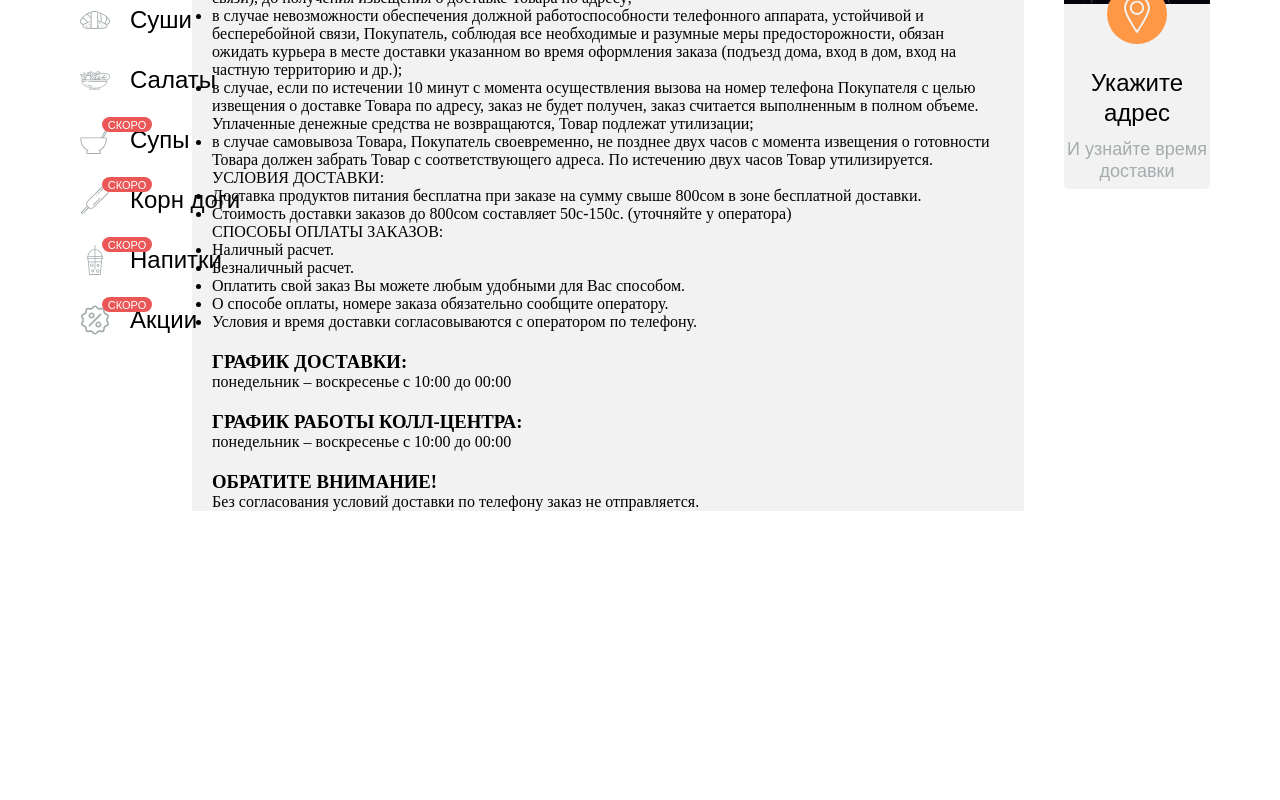
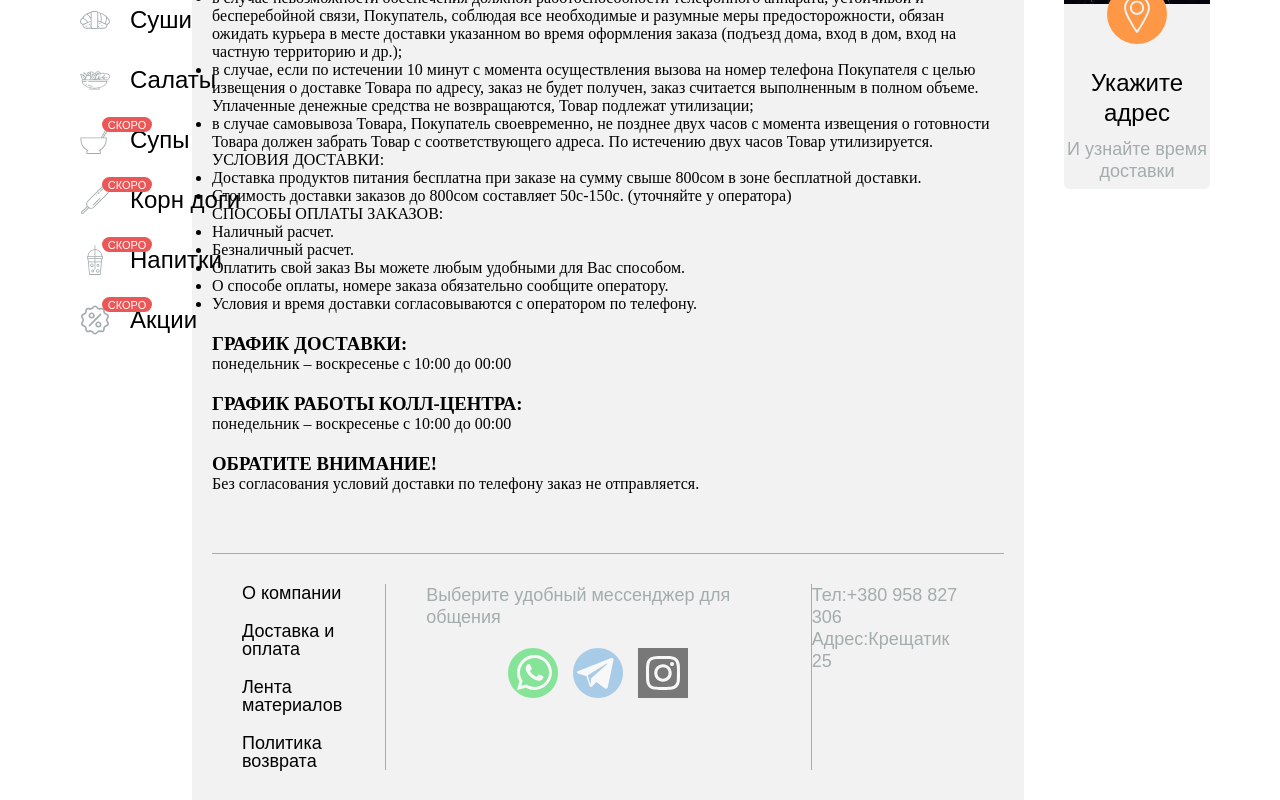
Before and after one commit to merkushynArt/romsem, a React (Create React App) app: page /express in a window 1280 px wide. Shown: the part 432-1232 px from the top of the page. Before the commit the page ends 943 px from the top, so only its background shows below. Built offline with nearby package versions, Linux system fonts and the light colour scheme.

Commit message:
created a footer

```diff
--- a/src/components/Home/Content/Content.js
+++ b/src/components/Home/Content/Content.js
@@ -15,11 +15,13 @@ import Main from './Routes/Main/Main';
 import Product from './Product/Product';
 import Reviews from './Routes/Reviews/Reviews';
 import Express from './Routes/Express/Express';
+import Footer from './Footer/Footer';
 
 
 function Content() {
    return (
       <section className='home__content'>
+         <div className="div">
             <Header/>
             <div className="container">
                <Routes>
@@ -39,6 +41,8 @@ function Content() {
                   <Route path='/express' element={<Express/>}/>
                </Routes>
             </div>
+         </div>
+         <Footer/>
       </section>
    )
 }
--- /dev/null
+++ b/src/components/Home/Content/Footer/Footer.js
@@ -0,0 +1,69 @@
+import React from 'react';
+import './footer.css';
+
+const Footer = () => {
+   return (
+      <footer className="footer">
+         <div className="container">
+            <div className="footer__section">
+               <div className="footer__left">
+                     <span className="footer__left-title">О компании</span>
+                     <span className="footer__left-title">Доставка и оплата</span>
+                     <span className="footer__left-title">Лента материалов</span>
+                     <span className="footer__left-title">Политика возврата</span>
+               </div>
+               <div className="footer__mid">
+                  <span className="footer__mid-number">Выберите удобный
+                     мессенджер для общения</span>
+                  <div className="footer__mid-svg">
+                     <a target="_blank" href="https://web.whatsapp.com/">
+                        <svg width="50" height="50" viewBox="0 0 50 50" fill="none" xmlns="http://www.w3.org/2000/svg">
+                           <g >
+                              <path d="M0 25C0 38.8071 11.1929 50 25 50C38.8071 50 50 38.8071 50 25C50 11.1929 38.8071 0 25 0C11.1929 0 0 11.1929 0 25Z" fill="#1BD741"/>
+                              <path d="M9 42.0085L11.4491 33.3099C9.8742 30.6343 9.04498 27.5901 9.04498 24.4628C9.04498 14.8338 16.8788 7 26.5078 7C36.1368 7 43.9705 14.8338 43.9705 24.4628C43.9705 34.0919 36.1368 41.9256 26.5078 41.9256C23.5075 41.9256 20.5695 41.1576 17.9705 39.6993L9 42.0085ZM18.4291 36.5224L18.9637 36.8487C21.2297 38.2321 23.8385 38.9634 26.5078 38.9634C34.5034 38.9634 41.0082 32.4584 41.0082 24.4628C41.0082 16.4672 34.5034 9.96227 26.5078 9.96227C18.5122 9.96227 12.0073 16.4672 12.0073 24.4628C12.0073 27.2488 12.7991 29.9542 14.2969 32.2866L14.6568 32.8472L13.2465 37.8565L18.4291 36.5224Z" fill="white"/>
+                              <path d="M21.6023 16.3348L20.4691 16.273C20.1132 16.2536 19.7641 16.3726 19.4951 16.6062C18.9457 17.0833 18.0674 18.0055 17.7976 19.2073C17.3953 20.9993 18.017 23.1936 19.6262 25.3879C21.2354 27.5821 24.2342 31.093 29.537 32.5924C31.2458 33.0756 32.59 32.7499 33.6271 32.0864C34.4485 31.561 35.0148 30.7176 35.2188 29.7642L35.3998 28.9192C35.4572 28.6506 35.3209 28.3781 35.0714 28.2631L31.2418 26.4979C30.9932 26.3834 30.6984 26.4558 30.5312 26.6725L29.0278 28.6215C28.9142 28.7687 28.7198 28.8271 28.5443 28.7654C27.5147 28.4036 24.066 26.9592 22.1736 23.314C22.0916 23.1559 22.112 22.9641 22.2284 22.8292L23.6652 21.1671C23.812 20.9973 23.8491 20.7587 23.7609 20.5524L22.1101 16.6904C22.0222 16.4848 21.8253 16.347 21.6023 16.3348Z" fill="white"/>
+                           </g>
+                           <defs>
+                           <clipPath id="clip0_684_469">
+                              <rect width="50" height="50" fill="white"/>
+                           </clipPath>
+                           </defs>
+                        </svg>
+                     </a>
+                     <a target="_blank" href="https://web.telegram.org/k/">
+                     <svg width="50" height="50" viewBox="0 0 50 50" fill="none" xmlns="http://www.w3.org/2000/svg">
+                        <path d="M0 25C0 38.8071 11.1929 50 25 50C38.8071 50 50 38.8071 50 25C50 11.1929 38.8071 0 25 0C11.1929 0 0 11.1929 0 25Z" fill="#61A8DE"/>
+                        <path d="M38.2122 10.1202L4.77659 23.1497C3.69361 23.5718 3.75921 25.1259 4.87402 25.455L13.3704 27.964L16.5412 38.0254C16.8724 39.0764 18.2042 39.395 18.9752 38.6078L23.368 34.1224L31.9872 40.4491C33.042 41.2233 34.5442 40.6481 34.812 39.3674L40.5205 12.075C40.8 10.7381 39.4848 9.62433 38.2122 10.1202ZM34.0203 16.1771L18.4896 29.9109C18.3348 30.0478 18.2363 30.2373 18.2132 30.4426L17.6153 35.7581C17.5958 35.9314 17.3532 35.9543 17.3014 35.7878L14.8413 27.8606C14.7286 27.4977 14.8755 27.1045 15.1984 26.9043L33.5385 15.5296C33.9603 15.2678 34.3921 15.8484 34.0203 16.1771Z" fill="white"/>
+                     </svg>
+                     </a>
+                     <a target="_blank" href="https://instagram.com">
+                     <svg width="50" height="50" viewBox="0 0 50 50" fill="none" xmlns="http://www.w3.org/2000/svg">
+                        <g >
+                           <path d="M-0.216677 0.0267644C-4.76142 4.74649 -3.83126 9.76014 -3.83126 24.9914C-3.83126 37.64 -6.03857 50.3199 5.51365 53.3049C9.121 54.2325 41.0836 54.2325 44.6861 53.3001C49.4959 52.0593 53.4093 48.1588 53.9443 41.3575C54.019 40.4082 54.019 9.59149 53.9419 8.62297C53.3732 1.37835 48.9128 -2.79688 43.0354 -3.64252C41.6884 -3.83767 41.4185 -3.8955 34.5074 -3.90754C9.99332 -3.8955 4.61964 -4.98689 -0.216677 0.0267644Z" fill="url(#paint0_linear_684_482)"/>
+                           <path d="M25.0004 8.01639C18.0372 8.01639 11.425 7.39746 8.89941 13.8742C7.85618 16.5492 8.00767 20.0232 8.00767 24.9976C8.00767 29.3627 7.86768 33.4652 8.89941 36.1191C11.4193 42.5997 18.0852 41.9788 24.9966 41.9788C31.6644 41.9788 38.5394 42.6725 41.0957 36.1191C42.1408 33.4173 41.9874 29.995 41.9874 24.9976C41.9874 18.3638 42.3537 14.0811 39.1339 10.8658C35.8738 7.60824 31.465 8.01639 24.9928 8.01639H25.0004ZM23.4778 11.0765C38.0024 11.0535 39.8511 9.44011 38.8309 31.8537C38.4684 39.781 32.4277 38.911 25.0023 38.911C11.4634 38.911 11.0741 38.5239 11.0741 24.9899C11.0741 11.2988 12.148 11.0842 23.4778 11.0727V11.0765ZM34.0711 13.8952C32.9455 13.8952 32.0326 14.8073 32.0326 15.9321C32.0326 17.0569 32.9455 17.969 34.0711 17.969C35.1968 17.969 36.1097 17.0569 36.1097 15.9321C36.1097 14.8073 35.1968 13.8952 34.0711 13.8952ZM25.0004 16.2771C20.1812 16.2771 16.2749 20.1822 16.2749 24.9976C16.2749 29.813 20.1812 33.7162 25.0004 33.7162C29.8196 33.7162 33.724 29.813 33.724 24.9976C33.724 20.1822 29.8196 16.2771 25.0004 16.2771ZM25.0004 19.3372C32.489 19.3372 32.4986 30.658 25.0004 30.658C17.5137 30.658 17.5022 19.3372 25.0004 19.3372Z" fill="white"/>
+                        </g>
+                        <defs>
+                           <linearGradient id="paint0_linear_684_482" x1="-0.105782" y1="50.2213" x2="53.6352" y2="3.70001" gradientUnits="userSpaceOnUse">
+                              <stop />
+                              <stop offset="0.5"/>
+                              <stop offset="1"/>
+                           </linearGradient>
+                           <clipPath id="clip0_684_482">
+                              <rect width="50" height="50" rx="25" fill="white"/>
+                           </clipPath>
+                        </defs>
+                     </svg>
+                     </a>
+                  </div>
+               </div>
+               <div className="footer__right">
+                  <span className="footer__right-title">Тел:+380 958 827 306</span>
+                  <span className="footer__right-title">Адрес:Крещатик 25</span>
+               </div>
+            </div>
+         </div>
+      </footer>
+   )
+}
+
+export default Footer
--- /dev/null
+++ b/src/components/Home/Content/Footer/footer.css
@@ -0,0 +1,80 @@
+.footer{
+   margin-top: 60px;
+}
+
+.footer__section{
+   display: flex;
+   justify-content: space-between;
+   border-top: 0.5px solid #A4ACAD;
+   width: 100%;
+   padding: 30px;
+}
+.footer__left{
+   display: flex;
+   flex-direction: column;
+   row-gap: 20px;
+}
+.footer__mid-svg{
+   display: flex;
+   justify-content: center;
+   column-gap: 15px;
+}
+.footer__mid-svg svg{
+   opacity: 50%;
+   transition: 0.3s;
+   cursor: pointer;
+}
+.footer__mid-svg svg:hover{
+   opacity: 100%;
+   transition: 0.3s;
+}
+
+.footer__left-title{
+   font-family: DIN Pro, sans-serif;
+   font-style: normal;
+   font-weight: normal;
+   font-size: 18px;
+   line-height: 100%;
+   color: #000000;
+}
+
+.footer__mid{
+   display: flex;
+   flex-direction: column;
+   row-gap: 20px;
+   border-right: 0.5px solid #A4ACAD;
+   border-left:  0.5px solid #A4ACAD;
+   padding: 0 40px;
+}
+
+.footer__mid-numberTitle{
+   font-family: DIN Pro, sans-serif;
+   font-style: normal;
+   font-weight: 500;
+   font-size: 18px;
+   line-height: 22px;
+   color: #000000;
+}
+.footer__mid-number{
+   font-family: DIN Pro, sans-serif;
+   font-style: normal;
+   font-weight: 500;
+   font-size: 18px;
+   line-height: 22px;
+   display: flex;
+   align-items: center;
+   color: #A4ACAD;
+}
+
+.footer__right{
+   display: flex;
+   flex-direction: column;
+}
+.footer__right-title{
+   font-family: DIN Pro, sans-serif;
+   font-style: normal;
+   font-weight: normal;
+   font-size: 18px;
+   line-height: 22px;
+   color: #A4ACAD;
+}
--- a/src/components/Home/Content/Header.js
+++ b/src/components/Home/Content/Header.js
@@ -24,8 +24,7 @@ const Header = () => {
          <div className='header__left'>
             <div className='header__phone'>
                <p className='header__phone-title'>Наш телефон</p>
-               <a className='header__phone-tel' href="tel:+996 705 188 955">+996 705 188 955</a>
-               <a className='header__phone-tel' href="tel:+996 555 188 955">+996 555 188 955</a>
+               <a className='header__phone-tel' href="tel:+996 705 188 955">+380 958 827 306</a>
                <p className='header__phone-time'>
                   <svg width="15" height="15" viewBox="0 0 15 15" fill="none" xmlns="http://www.w3.org/2000/svg">
                      <path d="M7.49999 2.44565C7.67934 2.44565 7.82608 2.29891 7.82608 2.11956V1.95652C7.82608 1.77717 7.67934 1.63043 7.49999 1.63043C7.32064 1.63043 7.1739 1.77717 7.1739 1.95652V2.11956C7.1739 2.29891 7.32064 2.44565 7.49999 2.44565Z" fill="#FF9846"/>
--- a/src/components/Home/Content/Product/Product.js
+++ b/src/components/Home/Content/Product/Product.js
@@ -1,7 +1,7 @@
 import axios from 'axios';
 import React, {useContext, useEffect, useState} from 'react';
 import './product.css';
-import {useParams} from 'react-router-dom';
+import {useNavigate, useParams} from 'react-router-dom';
 import PizzaSize from '../Routes/RouteContent/PizzaSize';
 import Price from '../Routes/RouteContent/Price';
 import WantBuy from '../Routes/RouteContent/WantBuy';
@@ -17,6 +17,7 @@ function Product() {
    const [rec, setRec] = useState([]);
    const {path, id} = useParams();
    const {minusOne, plusOne} = useContext(CustomContext);
+   const navigate = useNavigate();
 
    useEffect(() => {
       axios(`http://localhost:8080/${path}/${id}`)
@@ -24,7 +25,7 @@ function Product() {
 
       axios(`http://localhost:8080/${path}`)
          .then(({data}) => setRec(data.slice(0, 6)))
-   }, []);
+   }, [path, id]);
 
    return (
       <div className='product'>
@@ -33,7 +34,7 @@ function Product() {
                <circle cx="10" cy="10" r="10" fill="#FF9846"/>
                <path d="M11.75 5.75L7.25 10.25L11.75 14.75" stroke="#F2F2F2" />
             </svg>
-            <span className="product__link-text">Назад</span>
+            <span className="product__link-text" onClick={() => navigate(-1)}>Назад</span>
          </div>
          <div className="product__content">
             <img className='product__content-img' src={product.imageUrl} alt={product.title} />
--- a/src/components/Home/Content/header.css
+++ b/src/components/Home/Content/header.css
@@ -24,7 +24,7 @@
 .header__phone::before{
    position: absolute;
    content: '';
-   height: 94.5px;
+   height: 77px;
    width: 1px;
    background-color: #A4ACAD;
    right: 0;
--- a/src/components/Home/home.css
+++ b/src/components/Home/home.css
@@ -67,7 +67,7 @@
    min-height: 100vh;
    display: flex;
    flex-direction: column;
-   /*justify-content: space-between;*/
+   justify-content: space-between;
 }
 
 .container{
```
Also changed, not shown: db.json, src/components/Home/Content/More/More.js (added). Lines whose indentation alone changed are shown as unchanged.
